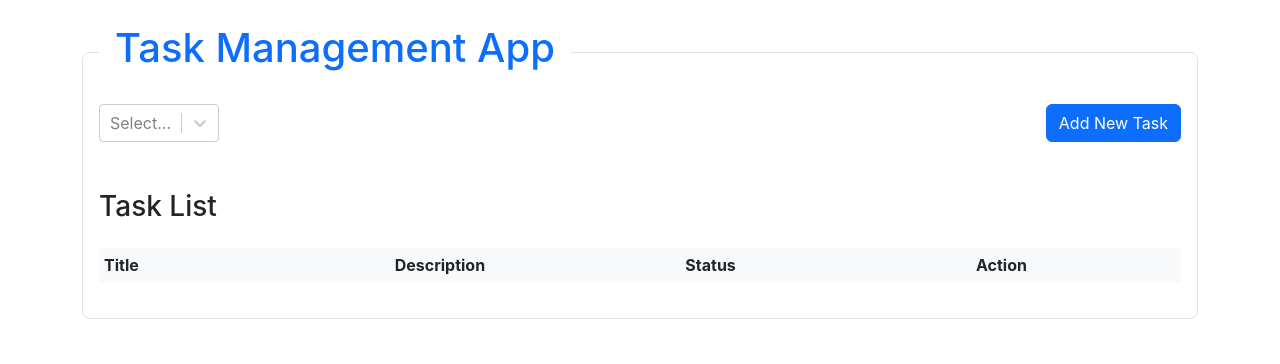
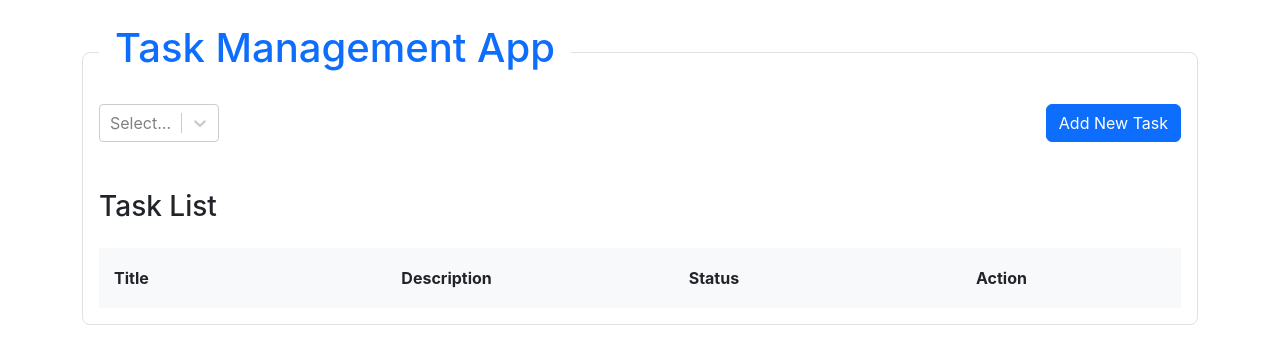
Before and after one commit to harshali-mankar/hrishabraj, a React (Create React App) app in the folder task-management-app/: page / in a window 1280 px wide. Shown: the top 364 px of the page. Built offline with nearby package versions, Linux system fonts and the light colour scheme.

Commit message:
height css

```diff
--- a/task-management-app/src/App.css
+++ b/task-management-app/src/App.css
@@ -8,9 +8,12 @@
 }
 .task-management__list {
   padding: 5px;
-  margin-bottom: 20px;
+  min-height: 60px;
   border-bottom: 1px solid var(--bs-border-color);
   align-items: center;
+}
+.task-management__list:first-child {
+  padding-left: 15px;
 }
 
 .task-management__list:last-child {
```
